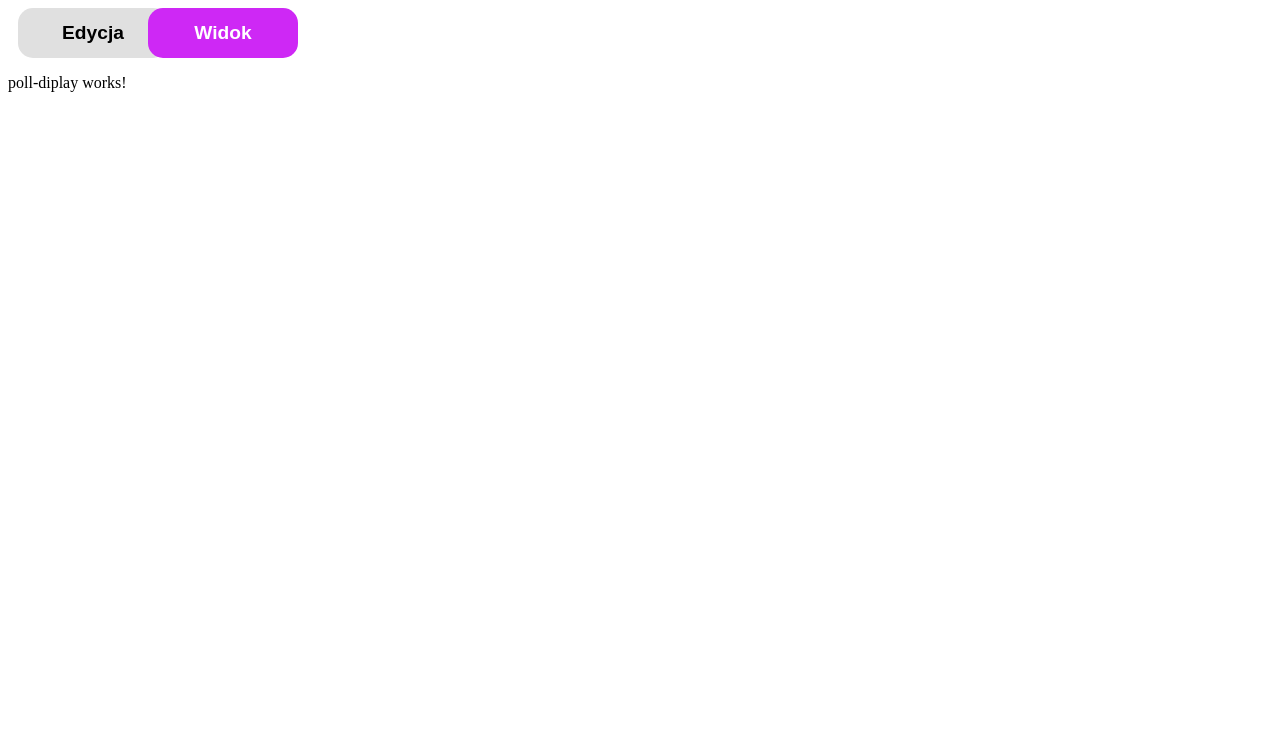
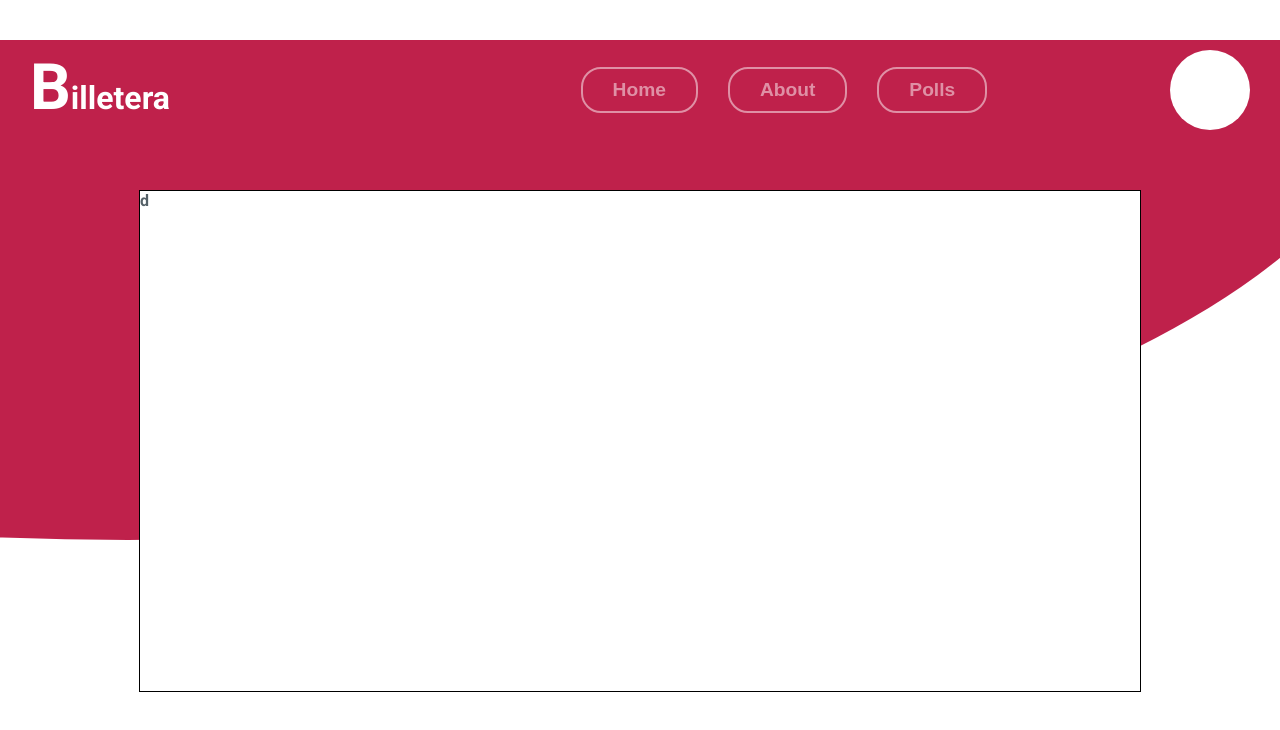
Before and after one commit to KamilStepien/Polls, an Angular app in the folder pollApp/: page / in a window 1280 px wide. Before the commit this address led to /poll-display. Shown: the top 730 px of the page. Built offline with nearby package versions, Linux system fonts and the light colour scheme.

Commit message:
Added start page

```diff
--- a/pollApp/angular.json
+++ b/pollApp/angular.json
@@ -33,6 +33,11 @@
             "styles": [
               "src/styles/main.scss"
             ],
+            "stylePreprocessorOptions": {
+              "includePaths": [
+                "src/styles/"
+              ]
+            },
             "scripts": []
           },
           "configurations": {
@@ -96,6 +101,11 @@
             "styles": [
               "src/styles/main.scss"
             ],
+            "stylePreprocessorOptions": {
+              "includePaths": [
+                "src/styles/"
+              ]
+            },
             "scripts": []
           }
         },
--- a/pollApp/package.json
+++ b/pollApp/package.json
@@ -19,6 +19,8 @@
     "@angular/platform-browser": "~11.1.1",
     "@angular/platform-browser-dynamic": "~11.1.1",
     "@angular/router": "~11.1.1",
+    "@material/checkbox": "^10.0.0",
+    "@material/density": "^10.0.0",
     "rxjs": "~6.6.0",
     "tslib": "^2.0.0",
     "zone.js": "~0.11.3"
--- a/pollApp/src/app/app.component.html
+++ b/pollApp/src/app/app.component.html
@@ -1,6 +1,32 @@
 
-<div class="toggle" (click)="setOpposetToggleState()">
-  <button class="button-primary" [ngClass]="{'button-secondary': isToggleStateOne}" >Edycja</button>
-  <button class="button-primary"  [ngClass]="{'button-secondary': !isToggleStateOne}" >Widok</button>
-</div>
-<router-outlet></router-outlet>
+
+<!DOCTYPE html>
+<html lang="en">
+<head>
+  <meta charset="UTF-8">
+  <meta http-equiv="X-UA-Compatible" content="IE=edge">
+  <meta name="viewport" content="width=device-width, initial-scale=1.0">
+  <title>Document</title>
+</head>
+<body>
+  <div class="body-background">
+    <div class="body-navbar">
+      <div class="navbar-logo"><p>Billetera</p></div>
+      <div class="navbar-menu">
+        <button>Home</button>
+        <button>About</button>
+        <button>Polls</button>
+      </div>
+      <div class="navbar-avatar">
+      </div>
+    </div>
+
+  </div>
+  <div class="body-card">
+    d
+    <div class="card-title"></div>
+    <router-outlet></router-outlet>
+  </div>
+
+</body>
+</html>
--- a/pollApp/src/app/app.component.scss
+++ b/pollApp/src/app/app.component.scss
@@ -1,7 +1,75 @@
+@import "../styles/abstracts/variable";
+
+@media only screen and (max-width: 1100px) {
+
+    .body-card
+    {
+        width: 500px !important;
+    }
+}
+
+.body-background
+{
+    position: absolute;
+    height: 500px;
+    width: 100vw;
+    clip-path: ellipse(100% 500px at 10% 0%);
+    background-color: $primary-collor;
+    z-index: 1;
+
+}
+.body-card
+    {
+        margin: 40px auto;
+        position: relative;
+        top:150px;
+        height: 500px;
+        width: 1000px;
+        background-color: white;
+        z-index: 10;
+        border: solid 1px black;
+    }
+
+.body-navbar
+{
+    display: grid;
+    grid-template-columns: 30px 200px 8fr auto 4fr 100px 10px;
+    height: 100px;
+
+    .navbar-logo
+    {
+        grid-column: 2;
+
+        p{
+            color: white;
+            font-size: 2em;
+            margin: 10px 0 0 0 ;
+            &::first-letter
+            {
+                font-size: 2em;
+
+            }
+        }
 
 
-.toggle
-{
-    width: 300px;
-    height: 50px;
+    }
+
+    .navbar-menu
+    {
+        grid-column: 4;
+        justify-self: center;
+        align-self: center;
+    }
+
+    .navbar-avatar
+    {
+        grid-column: 6;
+        align-self: center;
+        width: 80px;
+        height: 80px;
+        background-color: white;
+        border-radius: 50%;
+    }
+
+
 }
--- a/pollApp/src/app/app.component.ts
+++ b/pollApp/src/app/app.component.ts
@@ -1,33 +1,19 @@
-import { Component, OnInit } from '@angular/core';
+import { AfterContentInit, Component, OnInit } from '@angular/core';
 import { Router } from '@angular/router';
+import {MDCCheckbox} from '@material/checkbox';
 
 @Component({
   selector: 'app-root',
   templateUrl: './app.component.html',
   styleUrls: ['./app.component.scss']
 })
-export class AppComponent implements OnInit{
+export class AppComponent  {
 
-  isToggleStateOne:boolean = true;
 
-  constructor(private router:Router){}
 
-  ngOnInit(): void {
-   this.navigate();
-  }
-
-  setOpposetToggleState()
-  {
-    this.isToggleStateOne = !this.isToggleStateOne;
-    this.navigate();
-  }
-
-  private navigate()
-  {
-    (this.isToggleStateOne === false)
-    ?this.router.navigate(["/add-question"])
-    :this.router.navigate(["/poll-display"]);
+  constructor(){
 
   }
 
+
 }
--- a/pollApp/src/app/app.module.ts
+++ b/pollApp/src/app/app.module.ts
@@ -6,11 +6,13 @@ import { AppComponent } from './app.component';
 import { PollCreateQuestionsComponent } from './poll/poll-create-questions/poll-create-questions.component';
 import { PollDiplayComponent } from './poll/poll-diplay/poll-diplay.component';
 
+
 @NgModule({
   declarations: [
     AppComponent,
     PollCreateQuestionsComponent,
     PollDiplayComponent
+
   ],
   imports: [
     BrowserModule,
--- a/pollApp/src/styles/abstracts/_variable.scss
+++ b/pollApp/src/styles/abstracts/_variable.scss
@@ -1,3 +1,4 @@
 
-$primary-button-collor : rgba($color: #CE28F5, $alpha: 1.0);
-$secondary-button-collor:rgba($color: #E0E0E0, $alpha: 1.0);;
+
+$primary-collor  : rgba($color: #BF214B, $alpha: 1.0);
+$secondary-collor :rgba($color: #0E6973, $alpha: 1.0);
--- /dev/null
+++ b/pollApp/src/styles/base/_base-page-style.scss
@@ -0,0 +1,5 @@
+body
+{
+    margin: 0;
+    padding: 0;
+}
--- a/pollApp/src/styles/base/_button.scss
+++ b/pollApp/src/styles/base/_button.scss
@@ -3,27 +3,29 @@
 button
 {
     font-size: 1.2em;
-    font-weight: bold;
-    height: 40px;
-    border-color: transparent;
-    border-radius: 15px;
-    text-align: center;
+    font-weight: 700;
+    margin: 0 15px;
+    color:white;
+    background-color: transparent;
     outline: none;
+    padding: 10px 30px;
+    border: solid 2px rgba($color: #ffffff, $alpha: 1.0);
+    border-radius: 20px;
+    opacity: 0.5;
+    transition: opacity ease-in 0.3s;
+    &:hover
+    {
+        opacity: 1;
+    }
 }
+
+
+
+
 
 .button-primary
 {
     position: relative;
-    background-color: $primary-button-collor;
+    background-color: $primary-collor;
     color: white;
-    z-index: 2;
-
 }
-
-.button-secondary
-{
-    position: relative;
-    background-color: $secondary-button-collor;
-    color: black;
-   z-index: 1;
-}
--- /dev/null
+++ b/pollApp/src/styles/base/_font.scss
@@ -0,0 +1,7 @@
+@import url('https://fonts.googleapis.com/css2?family=Roboto:wght@300;400;500;700&display=swap');
+body
+{
+    font-family: 'Roboto', sans-serif;
+    font-weight: 700;
+    color:  #556168;;
+}
--- a/pollApp/src/styles/base/_toggle.scss
+++ /dev/null
@@ -1,27 +0,0 @@
-@import "../base/button";
-
-.toggle
-{
-    width: 300px;
-    position: relative;
-
-
-    button
-    {
-        width:  50% ;
-        height: 100%;
-        transition: all ease-in 0.2s;
-
-    }
-
-    button:first-child
-    {
-        transform: translateX(10px);
-
-    }
-    button:last-child
-    {
-        transform: translateX(-10px);
-    }
-
-}
--- a/pollApp/src/styles/main.scss
+++ b/pollApp/src/styles/main.scss
@@ -1,2 +1,3 @@
 @import "base/button";
-@import "base/toggle"
+@import "base/base-page-style";
+@import "base/font"
```
Also changed, not shown: 1 other file (tests, documents, lock files or other folders).
